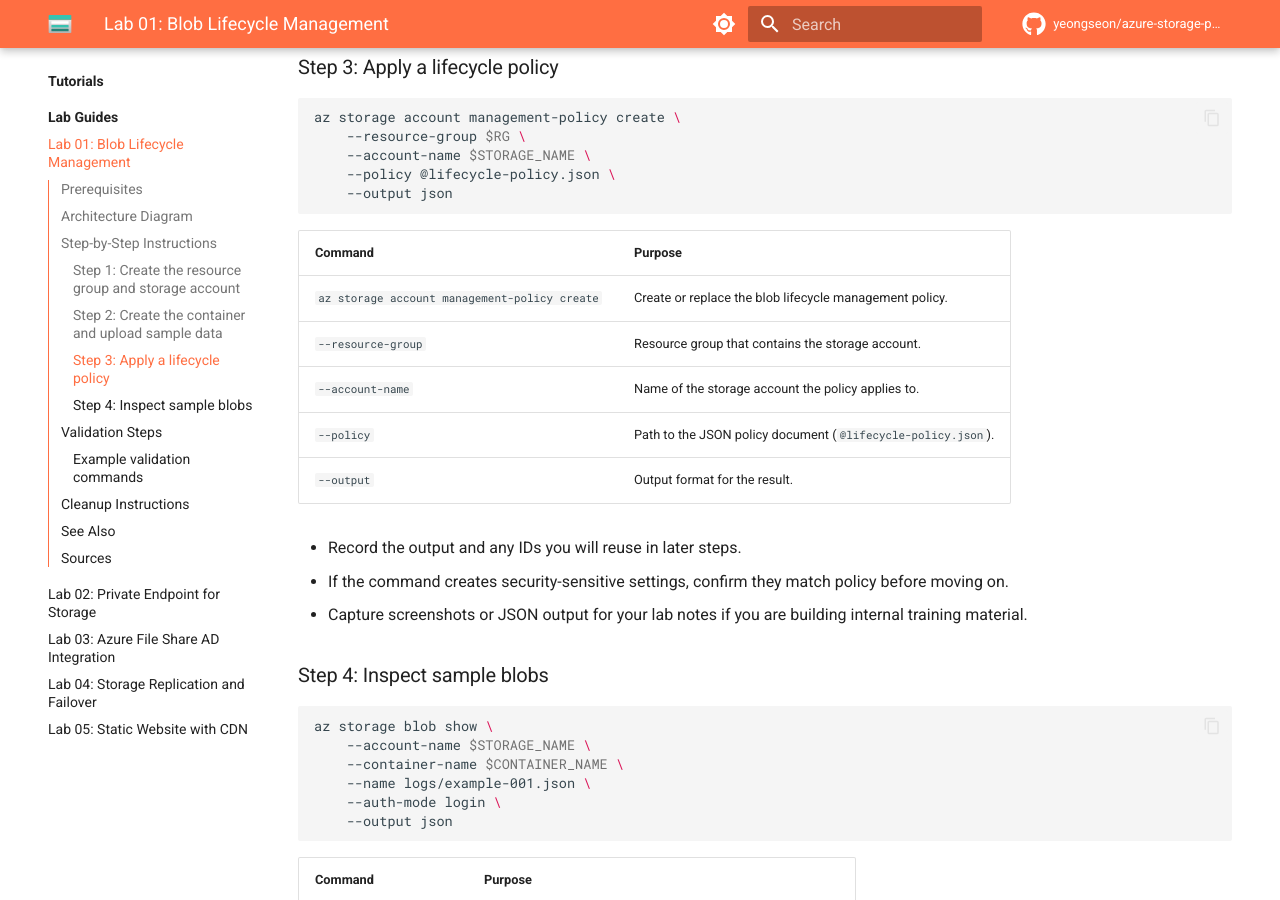
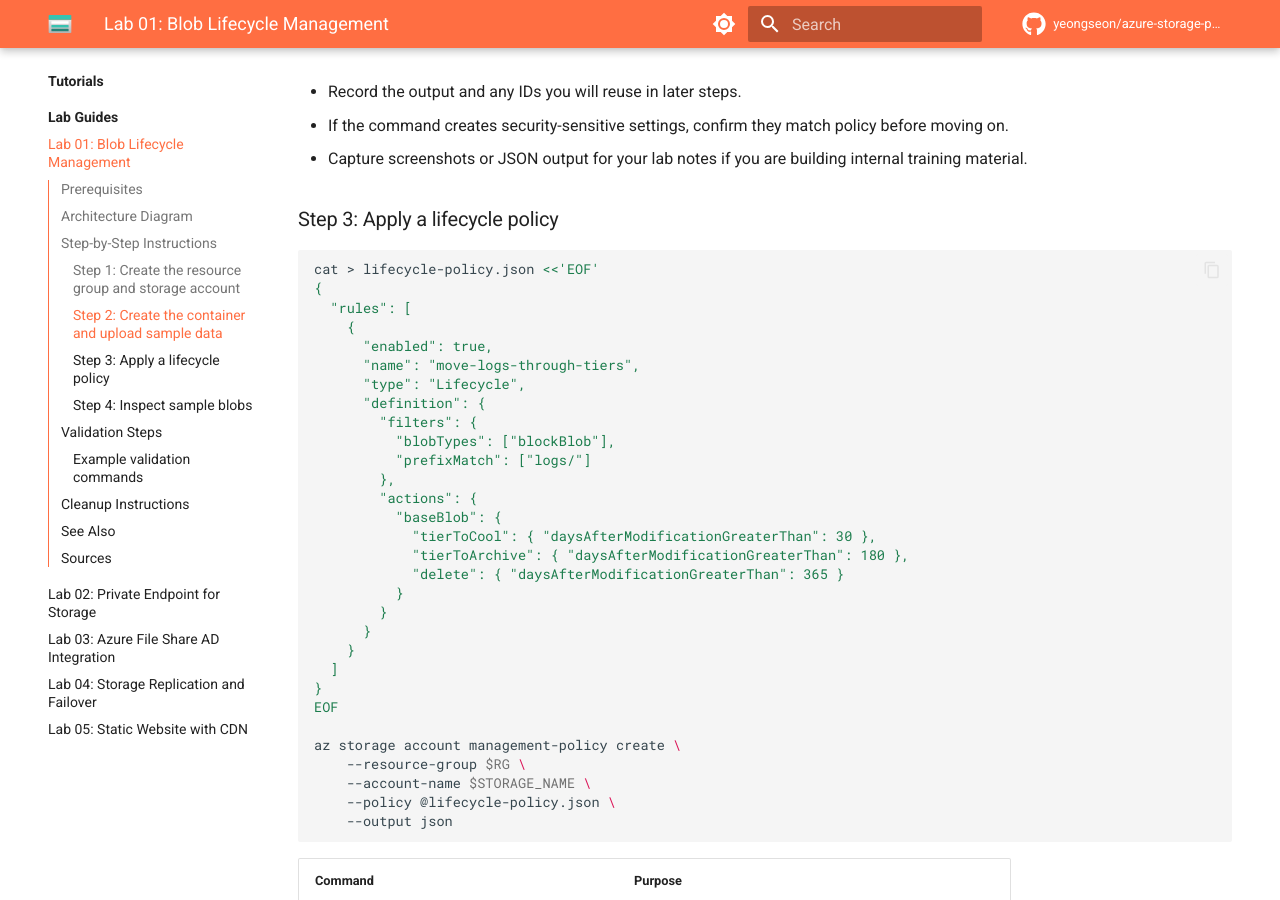
Before and after one commit to yeongseon/azure-storage-practical-guide, an MkDocs documentation site: the page built from docs/tutorials/lab-guides/lab-01-blob-lifecycle-management.md, in a window 1280 px wide and 900 px high, scrolled down 2869 px. Built offline with MkDocs 1.6.1 and Material for MkDocs 9.7.7, drawn with Linux system fonts in a browser that asks for light colours; comment, search, counter and statistics services are not loaded; some of the changed text lies outside the part shown.

Commit message:
docs: inline missing tutorial lab assets
Ultraworked with [Sisyphus](https://github.com/code-yeongyu/oh-my-openagent)

Co-authored-by: Sisyphus <clio-agent@sisyphuslabs.ai>

````diff
--- a/docs/tutorials/lab-guides/lab-01-blob-lifecycle-management.md
+++ b/docs/tutorials/lab-guides/lab-01-blob-lifecycle-management.md
@@ -89,6 +89,14 @@
     --auth-mode login \
     --output json
 
+mkdir -p lab-data/lifecycle/logs lab-data/lifecycle/archive
+cat > lab-data/lifecycle/logs/example-001.json <<'EOF'
+{"dataset":"logs","retention":"hot","message":"blob used for lifecycle validation"}
+EOF
+cat > lab-data/lifecycle/archive/example-365.json <<'EOF'
+{"dataset":"archive","retention":"long-term","message":"blob used for archive-tier policy review"}
+EOF
+
 az storage blob upload-batch \
     --account-name $STORAGE_NAME \
     --destination $CONTAINER_NAME \
@@ -118,6 +126,31 @@
 ### Step 3: Apply a lifecycle policy
 
 ```bash
+cat > lifecycle-policy.json <<'EOF'
+{
+  "rules": [
+    {
+      "enabled": true,
+      "name": "move-logs-through-tiers",
+      "type": "Lifecycle",
+      "definition": {
+        "filters": {
+          "blobTypes": ["blockBlob"],
+          "prefixMatch": ["logs/"]
+        },
+        "actions": {
+          "baseBlob": {
+            "tierToCool": { "daysAfterModificationGreaterThan": 30 },
+            "tierToArchive": { "daysAfterModificationGreaterThan": 180 },
+            "delete": { "daysAfterModificationGreaterThan": 365 }
+          }
+        }
+      }
+    }
+  ]
+}
+EOF
+
 az storage account management-policy create \
     --resource-group $RG \
     --account-name $STORAGE_NAME \
--- a/docs/tutorials/lab-guides/lab-04-storage-replication-failover.md
+++ b/docs/tutorials/lab-guides/lab-04-storage-replication-failover.md
@@ -99,6 +99,11 @@
     --name $CONTAINER_NAME \
     --auth-mode login \
     --output json
+
+mkdir -p lab-data/dr
+cat > lab-data/dr/dr-test.txt <<'EOF'
+Replication failover drill artifact created from the lab guide.
+EOF
 
 az storage blob upload \
     --account-name $STORAGE_NAME \
--- a/docs/tutorials/lab-guides/lab-05-static-website-cdn.md
+++ b/docs/tutorials/lab-guides/lab-05-static-website-cdn.md
@@ -85,6 +85,22 @@
 ### Step 2: Upload the website files
 
 ```bash
+mkdir -p lab-data/static-site
+cat > lab-data/static-site/index.html <<'EOF'
+<!DOCTYPE html>
+<html lang="en">
+<head><meta charset="utf-8"><title>Storage Lab</title></head>
+<body><h1>Azure Storage static website lab</h1><p>Origin content served from Blob Storage.</p></body>
+</html>
+EOF
+cat > lab-data/static-site/error.html <<'EOF'
+<!DOCTYPE html>
+<html lang="en">
+<head><meta charset="utf-8"><title>Not Found</title></head>
+<body><h1>404</h1><p>The requested path is not present in the sample site.</p></body>
+</html>
+EOF
+
 az storage blob upload-batch \
     --account-name $STORAGE_NAME \
     --destination \$web \
````
